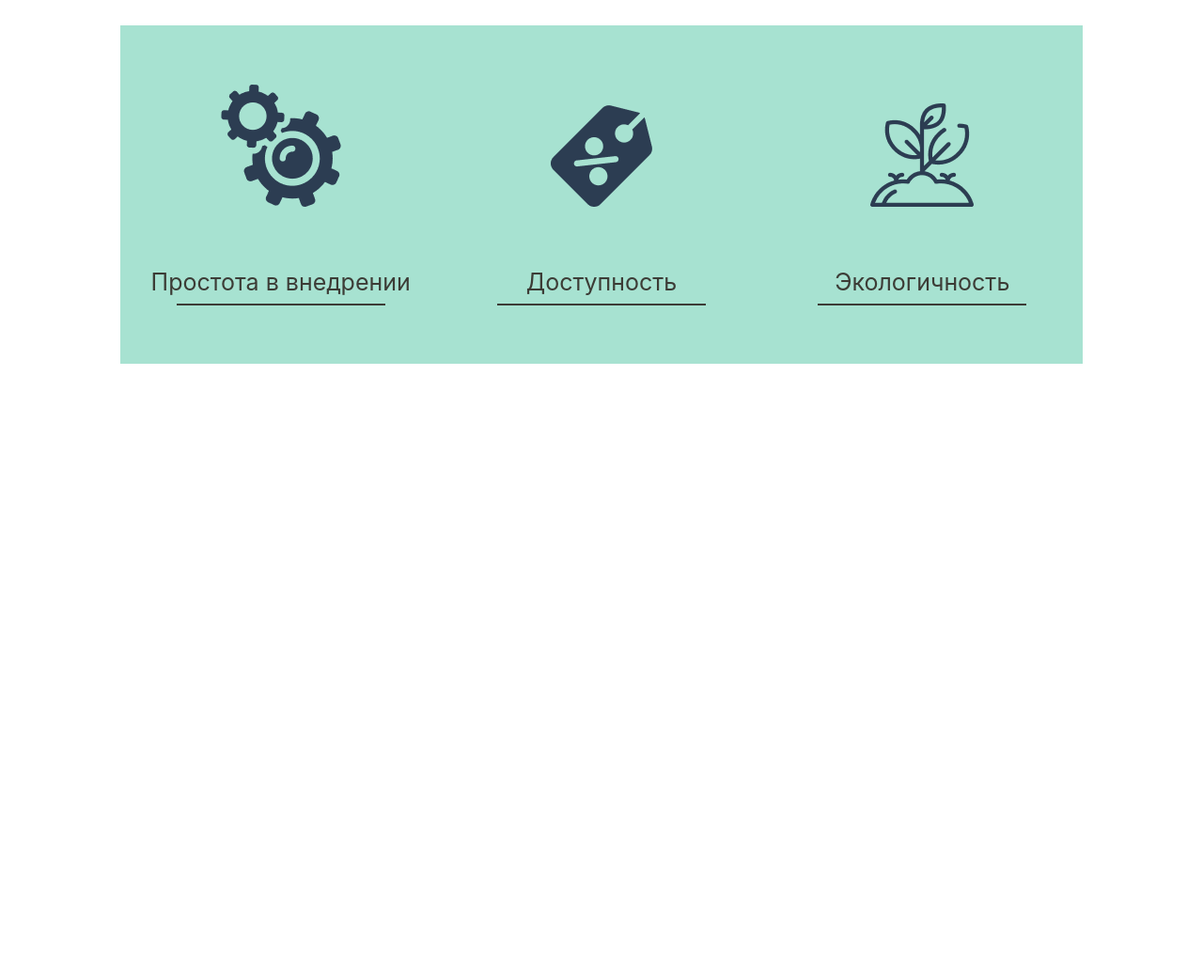
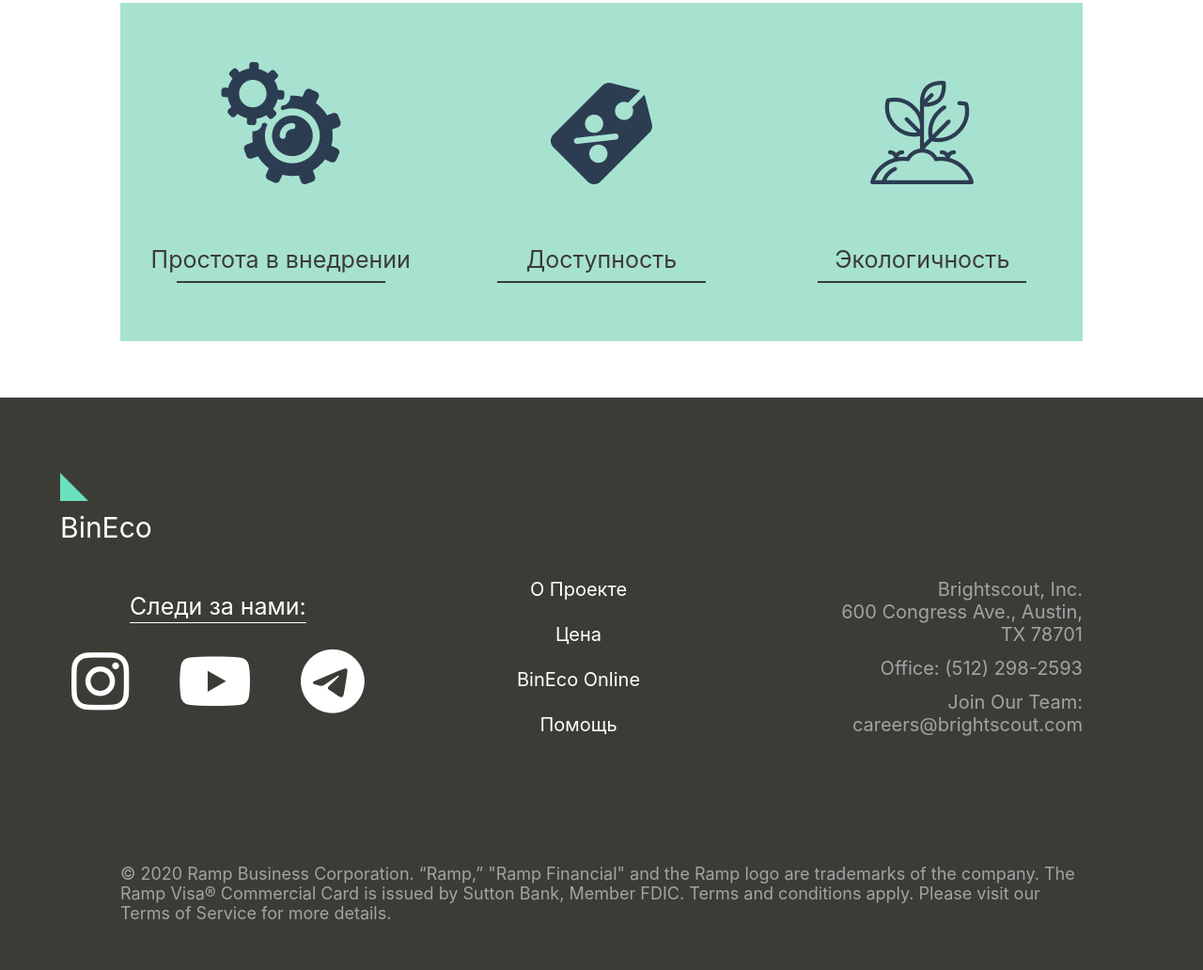
Before and after one commit to Enactus-NIS-Taraz/bineco, a website: page src/pages/index.html in a window 1280 px wide. Shown: the part 913-1945 px from the top of the page at 94% size. Before the commit the page ends 1360 px from the top, so only its background shows below. Drawn offline with Linux system fonts and the light colour scheme.

Commit message:
feat: add footer

```diff
--- a/src/pages/index.html
+++ b/src/pages/index.html
@@ -40,9 +40,9 @@
         </div>
     </section>
 
+
     <section class="advantages">
         <div class="advantages__item item">
-
             <div class="item__image">
                 <img src="../assets/images/implementation.png" alt="implementation">
             </div>
@@ -58,9 +58,7 @@
                 <div class="item__paragraph">Идейные соображения высшего порядка играет важную роль в формировании направлений прогрессивного развития.</div>
             </div>
         </div>
-
         <div class="advantages__item item">
-
             <div class="item__image">
                 <img src="../assets/images/accessability.png" alt="accessability">
             </div>
@@ -77,7 +75,6 @@
             </div>
         </div>
         <div class="advantages__item item">
-
             <div class="item__image">
                 <img src="../assets/images/eco.png" alt="eco">
             </div>
@@ -96,5 +93,40 @@
     </section>
 
 
+    <section class="footer">
+        <a href="#" class="footer__logo-link logo-link">
+            <div class="footer__logo logo">
+                <img src="../assets/images/logo__image.png" alt="BinEco" class="footer__logo-image logo-image">
+                <h1 class="footer__logo-text  logo-text">BinEco</h1>
+            </div>
+        </a>
+        <div class="footer__info">
+            <div class="footer__follow">
+                <h4 class="footer__follow-heading">Следи за нами:</h4>
+                <div class="footer__icons-container">
+                    <a href="#" class="footer__icon-link"><div class="footer__icon"><i class="fab fa-instagram"></i></div></a>
+                    <a href="#" class="footer__icon-link"><div class="footer__icon"><i class="fab fa-youtube"></i></div></a>
+                    <a href="#" class="footer__icon-link"><div class="footer__icon"><i class="fab fa-telegram"></i></div></a>
+                </div>
+            </div>
+            <div class="footer__nav-bar">
+                <a href="#" class="footer__nav-link">о проекте</a>
+                <a href="#" class="footer__nav-link">цена</a>
+                <a href="#" class="footer__nav-link">binEco online</a>
+                <a href="#" class="footer__nav-link">помощь</a>
+            </div>
+            <div class="footer__contact">
+                <div class="footer__contact-element">Brightscout, Inc.<br> 600 Congress Ave., Austin,<br> TX 78701</div>
+                <div class="footer__contact-element">Office: (512) 298-2593</div>
+                <div class="footer__contact-element">Join Our Team:<br> careers@brightscout.com</div>
+            </div>
+        </div>
+        <div class="footer__corporation">
+             © 2020 Ramp Business Corporation. “Ramp,” "Ramp Financial" and the Ramp logo are trademarks of the company. The Ramp Visa®
+             Commercial Card is issued by Sutton Bank, Member FDIC. Terms and conditions apply. Please visit our Terms of Service for more details.
+        </div>
+    </section>
+
+    <script src="https://kit.fontawesome.com/9d2c4c4c9e.js" crossorigin="anonymous"></script>
 </body>
 </html>
--- /dev/null
+++ b/src/styles/scss/blocks/footer.scss
@@ -0,0 +1,130 @@
+/* footer main styles start */
+.footer {
+    width: 100%;
+    height: auto;
+    display: flex;
+    flex-direction: column;
+    align-items: flex-start;
+    color: white;
+    background-color: #3C3C36;
+}
+/* footer main styles end */
+
+
+/* footer logo styles start */
+.footer__logo-link {
+    margin-top: 80px;
+    margin-left: 5%;
+    text-decoration-line: none;
+}
+
+.footer__logo-image {
+    margin-bottom: 6px;
+    margin-right: 5px;
+    width: 30px;
+    height: auto;
+}
+
+.footer__logo-text {
+    font-size: 30px;
+    color: white;
+    font-weight: normal;
+}
+/* footer logo styles end */
+
+
+/* footer info-block styles start */
+.footer__info {
+    margin: auto;
+    width: 80%;
+    height: 30vh;
+    display: flex;
+    flex-direction: row;
+    justify-content: space-between;
+    align-items: center;
+}
+
+.footer__follow {
+    display: flex;
+    flex-direction: column;
+    justify-content: center;
+    align-items: center;
+}
+
+.footer__follow-heading {
+    padding-bottom: 2px;
+    font-size: 25px;
+    font-weight: normal;
+    line-height: 30px;
+    border-bottom: 1px solid white;
+}
+
+.footer__icons-container {
+    margin-top: 20px;
+    width: 150%;
+    display: flex;
+    flex-direction: row;
+    align-items: center;
+    justify-content: space-between;
+}
+
+.footer__icon-link {
+    color: white;
+}
+
+.footer__icon {
+    font-size: 70px;
+    transition: 0.2s ease-in-out;
+}
+
+.footer__icon:hover {
+    color: #ccc;
+}
+
+
+.footer__nav-bar {
+    height: 70%;
+    display: flex;
+    flex-direction: column;
+    align-items: center;
+    justify-content: space-between;
+}
+
+.footer__nav-link {
+    font-size: 20px;
+    color: white;
+    text-transform: capitalize;
+    text-decoration: none;
+    transition: 0.2s ease-in-out;
+}
+
+.footer__nav-link:hover {
+    color: #ccc;
+}
+
+
+.footer__contact {
+    height: 70%;
+    display: flex;
+    flex-direction: column;
+    align-items: flex-end;
+    justify-content: space-between;
+    text-align: right;
+}
+
+.footer__contact-element {
+    font-size: 20px;
+    color: #A1A3A6;
+}
+/* footer info-block styles end */
+
+/* footer corporation info styles start */
+.footer__corporation {
+    margin: auto;
+    margin-bottom: 50px;
+    margin-top: 100px;
+    width: 80%;
+    font-size: 18px;
+    color: #A1A3A6;
+}
+/* footer corporation info styles end */
--- a/src/styles/scss/blocks/header.scss
+++ b/src/styles/scss/blocks/header.scss
@@ -1,4 +1,5 @@
 .header {
+    margin-top: 2vh;
     padding: 0 10%;
     box-sizing: border-box;
     width: 100%;
@@ -6,7 +7,6 @@
     display: flex;
     align-items: center;
     justify-content: space-between;
-    margin-top: 5vh;
 
     &__nav-bar {
         width: 35%;
--- a/src/styles/scss/main.scss
+++ b/src/styles/scss/main.scss
@@ -11,6 +11,7 @@
 @import './blocks/header.scss';
 @import './blocks/welcome.scss';
 @import './blocks/advantages.scss';
+@import './blocks/footer.scss';
 /* blocks styles end */
 
 /* components styles start */
```
Also changed, not shown: src/styles/css/main.css, 1 other file.
